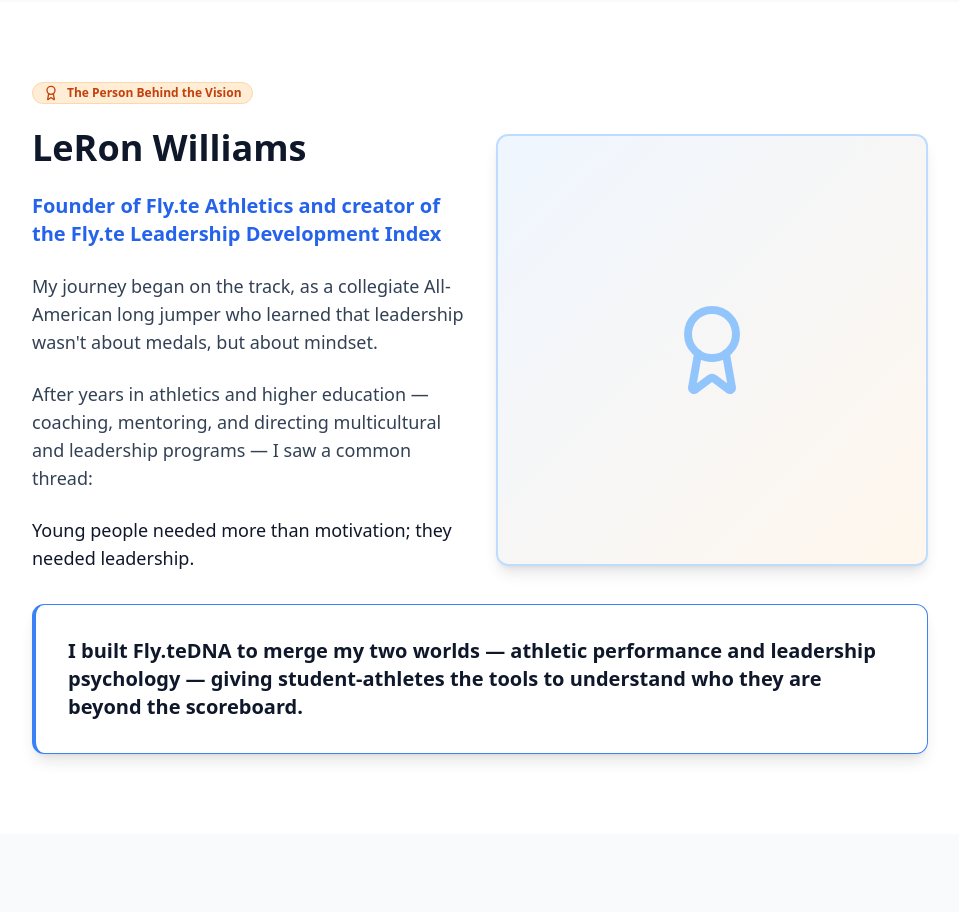
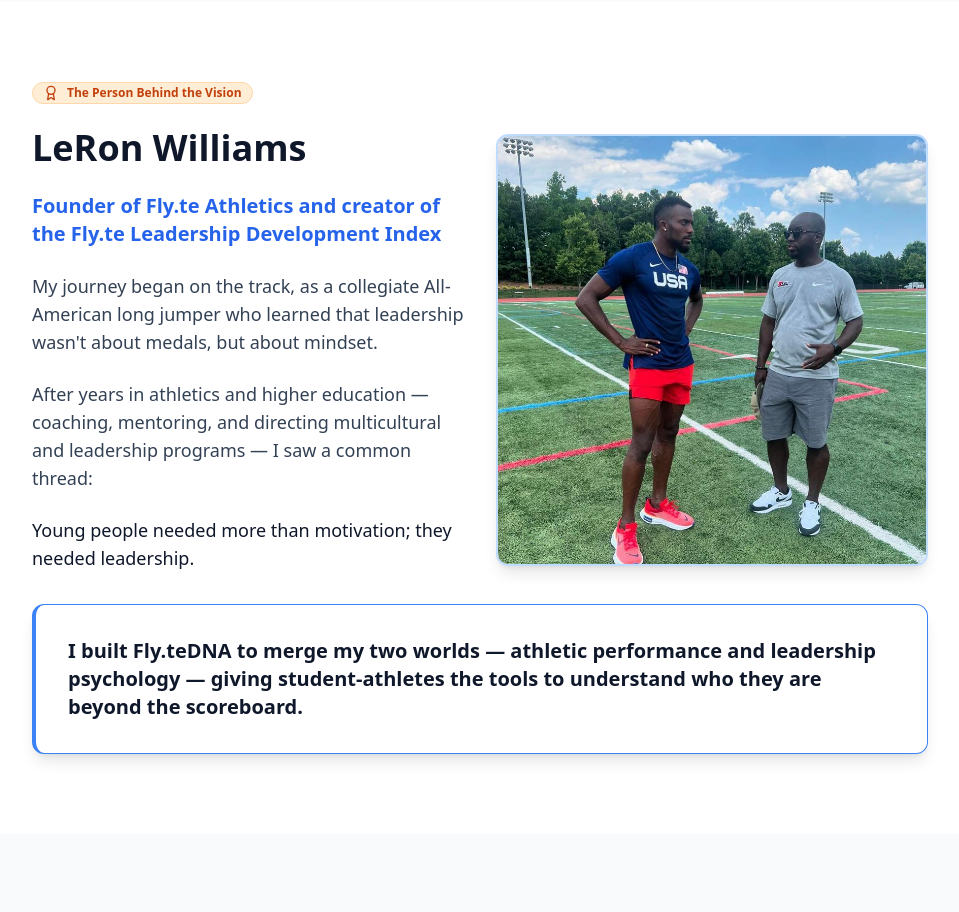
Before and after one commit to CoachLeRon7/flytedna, a React (Vite) app: page /our-story in a window 1280 px wide. Shown: the part 1420-2332 px from the top of the page, without its empty margins (160-1119 px from the left). Built offline with nearby package versions, Linux system fonts and the light colour scheme; the HTML template or start-up script is replaced by a standard one; a web font is replaced by a local one.

Commit message:
Add founder photo to page

```diff
--- a/src/pages/OurStory.tsx
+++ b/src/pages/OurStory.tsx
@@ -5,6 +5,7 @@ import { Card, CardContent } from "@/components/ui/card";
 import { Badge } from "@/components/ui/badge";
 import { ArrowRight, ArrowLeft, Target, TrendingUp, Heart, Calendar, BookOpen, Award } from "lucide-react";
 import logo from "@/assets/flyte-academy-logo.png";
+import founderPhoto from "@/assets/founder-photo.jpg";
 
 const OurStory = () => {
   useEffect(() => {
@@ -120,9 +121,11 @@ const OurStory = () => {
                 </p>
               </div>
               <div className="relative">
-                <div className="aspect-square rounded-lg bg-gradient-to-br from-blue-50 to-orange-50 border-2 border-blue-200 shadow-lg flex items-center justify-center">
-                  <Award className="h-24 w-24 text-blue-300" />
-                </div>
+                <img
+                  src={founderPhoto}
+                  alt="LeRon Williams - Founder of Fly.te Athletics"
+                  className="aspect-square rounded-lg border-2 border-blue-200 shadow-lg object-cover w-full"
+                />
               </div>
             </div>
 
```
Also changed, not shown: src/assets/founder-photo.jpg (added).
